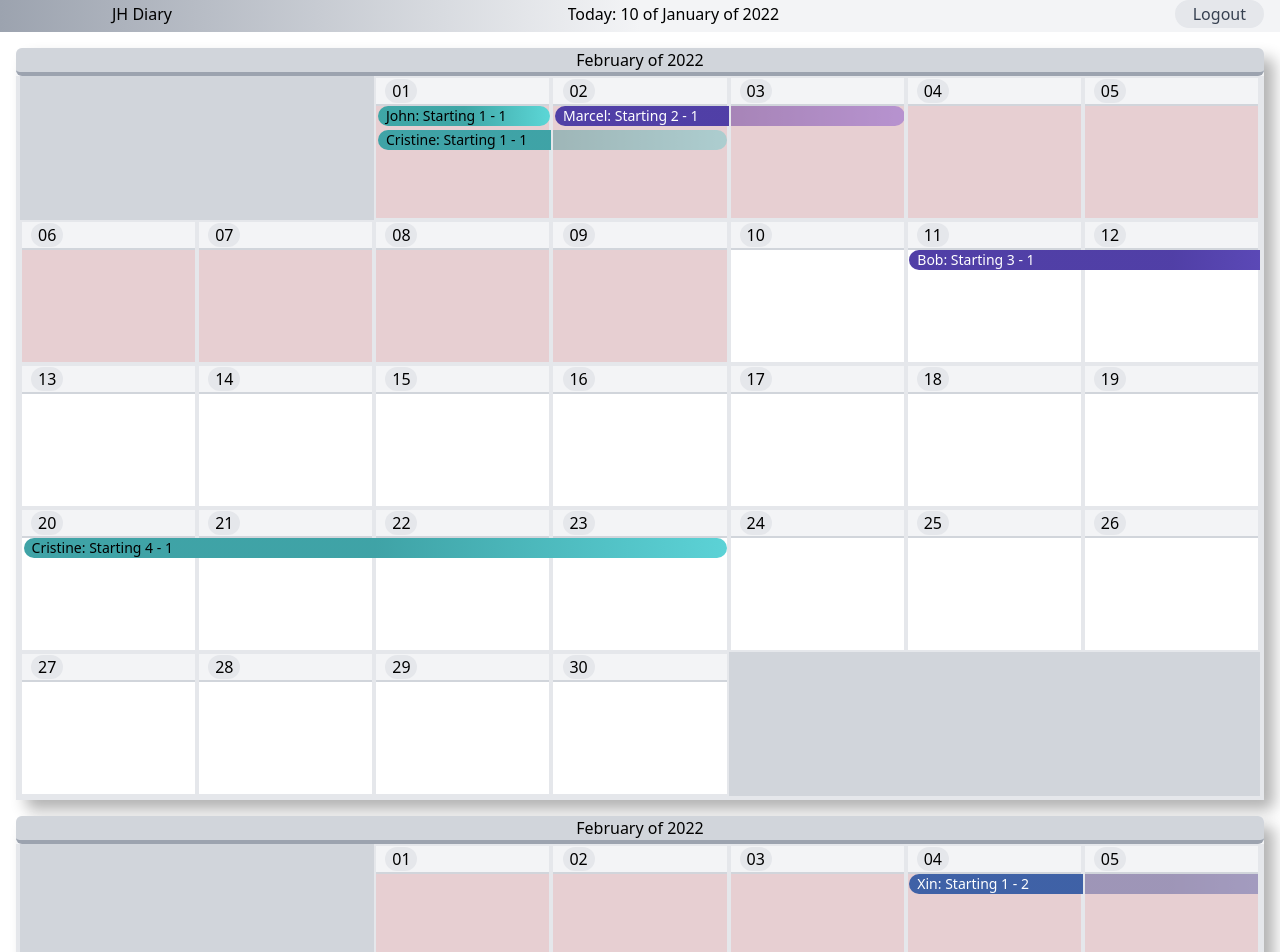
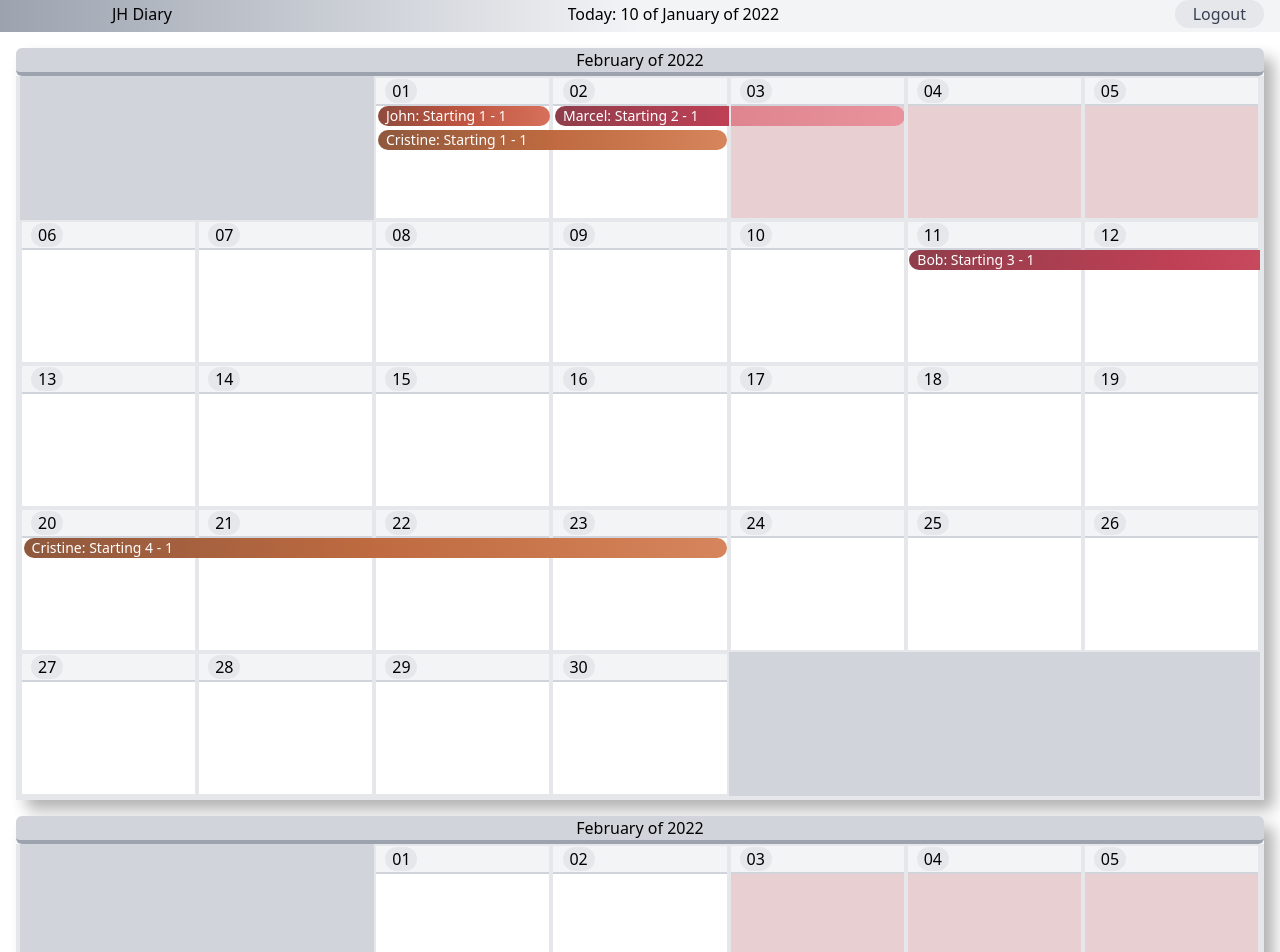
Before and after one commit to espin-tolosa/calendar-ts, a React (Vite) app: page / in a window 1280 px wide. Shown: the top 952 px of the page. Built offline with nearby package versions, Linux system fonts and the light colour scheme.

Commit message:
Help to Cursor context on Event and fix day-off z-index

```diff
--- a/src/components/Day/tw.tsx
+++ b/src/components/Day/tw.tsx
@@ -69,7 +69,7 @@ border-b-2
 
 
 ${({ top }) =>
-  (top && "z-[1] bg-red-200  bg-opacity-50 active:bg-red-200 ") ||
+  (top && "z-[2] bg-red-200  bg-opacity-50 active:bg-red-200 ") ||
   "day bg-white active:bg-green-200"}
 
 
--- a/src/pages/Codelink.tsx
+++ b/src/pages/Codelink.tsx
@@ -21,9 +21,9 @@ const events1 = [
   { id: 4, client: "Cristine", start: 20, job: "Starting 4 - 1" },
 ];
 const events2 = [
-  { id: 3, client: "Xin", start: 4, job: "Starting 1 - 2" },
+  { id: 3, client: "Xin", start: 7, job: "Starting 1 - 2" },
   { id: 2, client: "John", start: 7, job: "Starting 2 - 2" },
-  { id: 5, client: "Cristine", start: 18, job: "Starting 3 - 2" },
+  { id: 5, client: "Cristine", start: 10, job: "Starting 3 - 2" },
   { id: 1, client: "Bob", start: 26, job: "Starting 4 - 2" },
 ];
 const events_test = [
@@ -161,9 +161,9 @@ style={styles} */
     max = Math.floor(max);
     return Math.floor(Math.random() * (max - min + 1)) + min;
   }
-
+  //day-off
   let top = false;
-  if (day < 10) {
+  if (day <= 5 && day >= 3) {
     top = true;
   } else {
     top = false;
@@ -171,29 +171,34 @@ style={styles} */
 
   //TODO: Create a Context
   const giveMeColor = (client: string) => {
+    const linearGradientTemplate = (color: number) => {
+      return `linear-gradient(0.25turn, hsl(${color}, 40%, 40%), hsl(${color},50%,50%),  hsl(${color}, 60%, 60%))`;
+    };
+
+    const highContrastText = (bgColor: number) => {
+      // hsl system colors are in range [0º, 360º]
+      return "white";
+    };
+
     if (client === "John") {
       return {
-        background:
-          "linear-gradient(0.25turn, hsl(180, 45%, 45%), hsl(180,45%,45%),  hsl(180, 60%, 60%))",
-        color: "black",
+        background: linearGradientTemplate(10),
+        color: highContrastText(10),
       };
     } else if (client === "Cristine") {
       return {
-        background:
-          "linear-gradient(0.25turn, hsl(182, 45%, 45%), hsl(182,45%,45%),  hsl(182, 60%, 60%))",
-        color: "black",
+        background: linearGradientTemplate(20),
+        color: highContrastText(20),
       };
     } else if (client === "Xin") {
       return {
-        background:
-          "linear-gradient(0.25turn, hsl(220, 45%, 45%), hsl(220,45%,45%),  hsl(220, 60%, 60%))",
-        color: "white",
+        background: linearGradientTemplate(30),
+        color: highContrastText(30),
       };
     } else {
       return {
-        background:
-          "linear-gradient(0.25turn, hsl(250, 45%, 45%), hsl(250,45%,45%),  hsl(250, 60%, 60%))",
-        color: "white",
+        background: linearGradientTemplate(350),
+        color: highContrastText(350),
       };
     }
   };
@@ -226,6 +231,7 @@ style={styles} */
                   onMouseDownCapture={() => {
                     console.log("Event:", evt.job);
                   }}
+                  title={`${evt.client}: ${evt.job} from: ${evt.start} to ${evt.start}`}
                 >
                   {`${evt.client}: ${evt.job}`}
                 </TW_Event>
@@ -241,6 +247,7 @@ style={styles} */
                     console.log("leaving extend event");
                     setHoverExtendEvent(0);
                   }}
+                  title={`Drag here to extend ${evt.client}\'s job`}
                 >
                   {">"}
                 </TW_Event_Extend>
```
